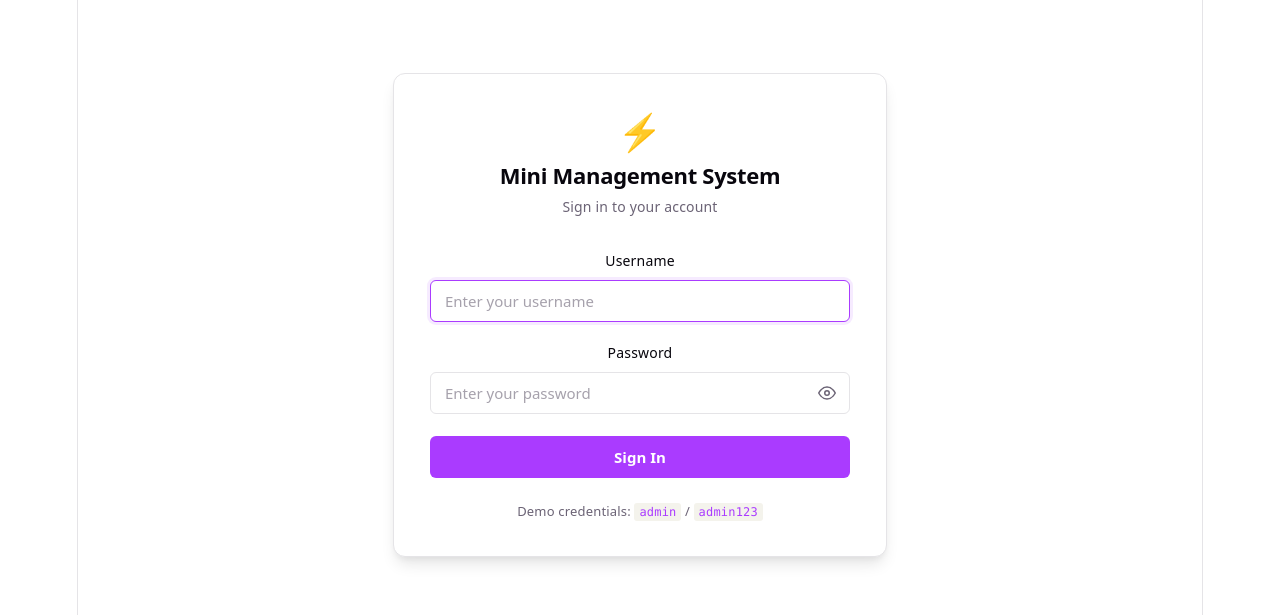
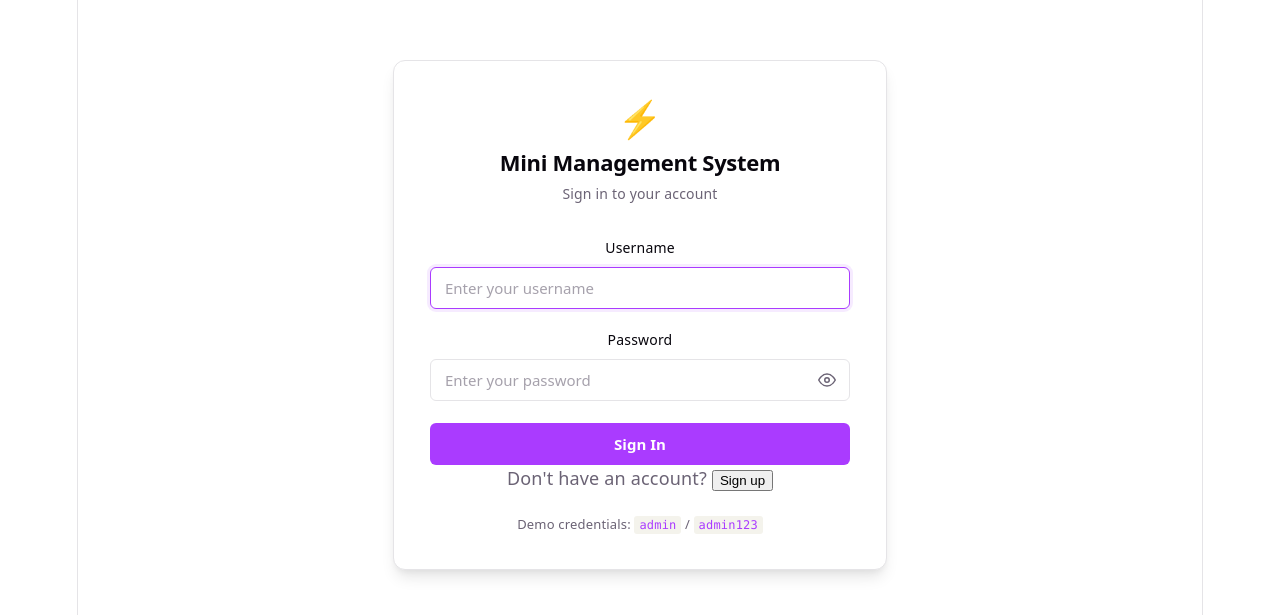
Before and after one commit to Mick24-sv/Midterm-Practice, a React (Vite) app in the folder frontend/: page / in a window 1280 px wide. Shown: the part 109-724 px from the top of the page. Built offline with nearby package versions, Linux system fonts and the light colour scheme.

Commit message:
Add onGoToRegsiter prop and sign-up link

```diff
--- a/frontend/src/pages/LoginPage.tsx
+++ b/frontend/src/pages/LoginPage.tsx
@@ -3,9 +3,10 @@ import './LoginPage.css'
 
 interface LoginPageProps {
   onLogin: () => void
+  onGoToRegister: () => void
 }
 
-export default function LoginPage({ onLogin }: LoginPageProps) {
+export default function LoginPage({ onLogin, onGoToRegister }: LoginPageProps) {
   const [username, setUsername] = useState('')
   const [password, setPassword] = useState('')
   const [showPassword, setShowPassword] = useState(false)
@@ -120,6 +121,13 @@ export default function LoginPage({ onLogin }: LoginPageProps) {
           </button>
         </form>
 
+        <p className="login-card__switch">
+          Don't have an account?{' '}
+          <button type="button" className="login-card__link" onClick={onGoToRegister}>
+            Sign up
+          </button>
+        </p>
+
         <p className="login-card__hint">
           Demo credentials: <code>admin</code> / <code>admin123</code>
         </p>
```
